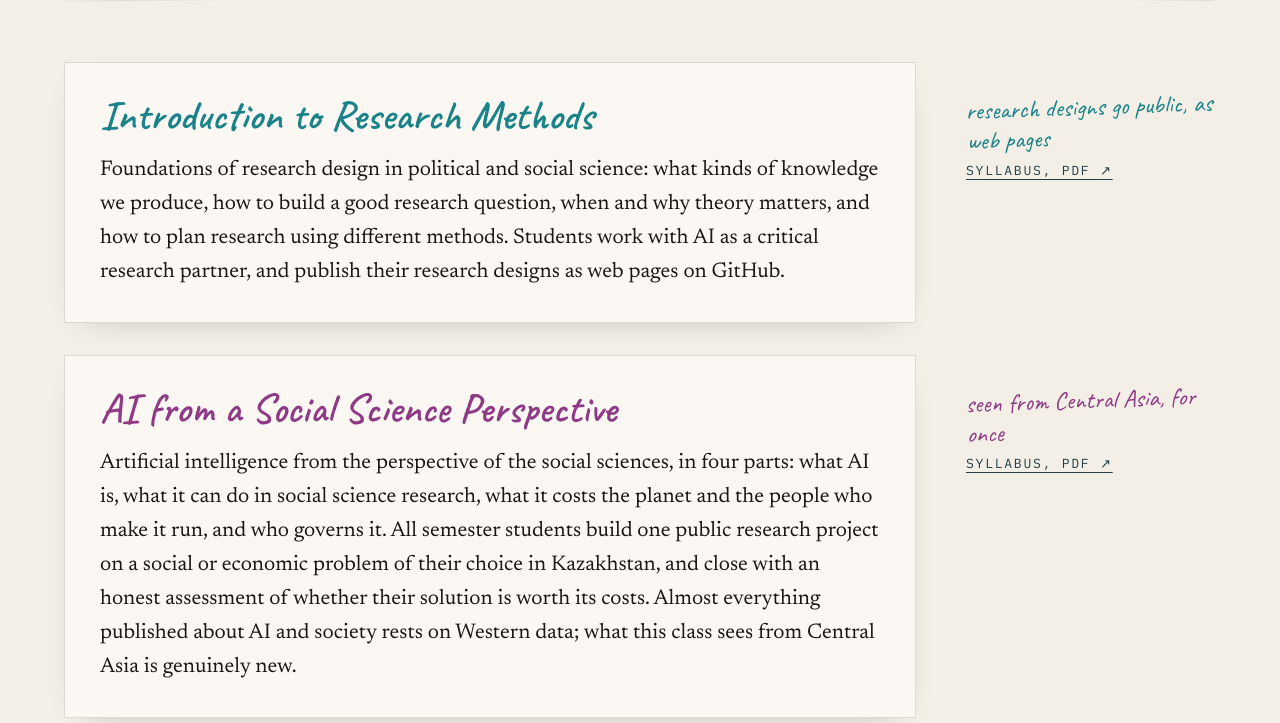
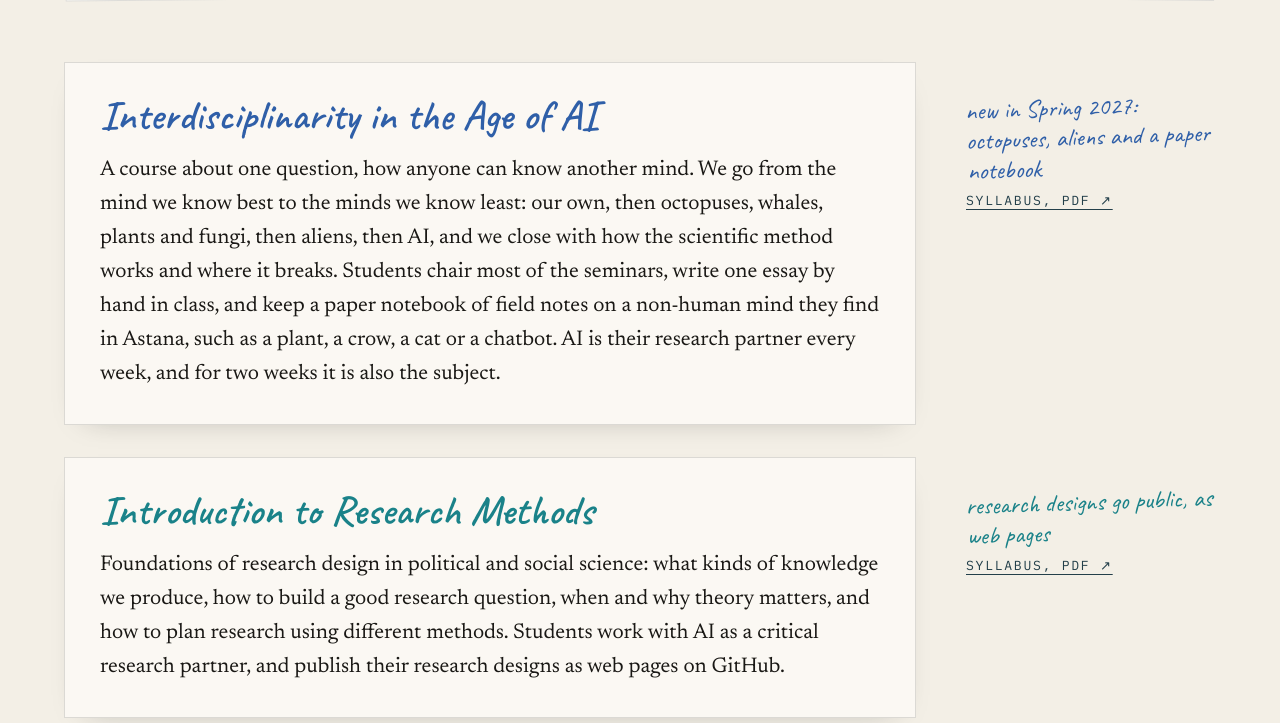
Before and after one commit to DoopsintheWind/DoopsintheWind.github.io, a plain HTML site: page index.html in a window 1280 px wide. Shown: the part 4777-5500 px from the top of the page. Drawn offline with Linux system fonts and the light colour scheme; no server answers; animation ran at ten frames a second.

Commit message:
Teaching: Interdisciplinarity in the Age of AI, new in Spring 2027, with its public syllabus
Co-Authored-By: Claude Fable 5.2 <noreply@anthropic.com>

```diff
--- a/index.html
+++ b/index.html
@@ -331,6 +331,17 @@
 
     <div style="display:flex;flex-wrap:wrap;gap:16px 40px;align-items:flex-start;margin-top:26px">
       <div style="flex:1 1 420px;min-width:0;background:rgba(251,249,244,.94);border:1px solid rgba(26,24,21,.14);padding:24px 28px 26px;box-shadow:0 8px 24px -18px rgba(26,24,21,.4)">
+        <h3 style="font-family:Caveat,cursive;font-weight:600;font-size:clamp(30px,2.6vw,38px);line-height:1.08;color:#2f5fa8">Interdisciplinarity in the Age of AI</h3>
+        <p style="margin-top:12px;max-width:66ch;font-size:17px;line-height:1.6;color:#1a1815;text-wrap:pretty">A course about one question, how anyone can know another mind. We go from the mind we know best to the minds we know least: our own, then octopuses, whales, plants and fungi, then aliens, then AI, and we close with how the scientific method works and where it breaks. Students chair most of the seminars, write one essay by hand in class, and keep a paper notebook of field notes on a non-human mind they find in Astana, such as a plant, a crow, a cat or a chatbot. AI is their research partner every week, and for two weeks it is also the subject.</p>
+      </div>
+      <div style="flex:0 1 200px;display:flex;flex-direction:column;gap:8px;align-items:flex-start;padding-top:24px">
+        <span style="font-family:Caveat,cursive;font-size:20px;line-height:1.2;color:#2f5fa8;transform:rotate(-2deg)">new in Spring 2027: octopuses, aliens and a paper notebook</span>
+        <a href="syllabus-interdisciplinarity-ai.pdf" style="font-family:'IBM Plex Mono',monospace;font-size:10.5px;letter-spacing:.13em;text-transform:uppercase;color:#233f4a">Syllabus, PDF &#8599;</a>
+      </div>
+    </div>
+
+    <div style="display:flex;flex-wrap:wrap;gap:16px 40px;align-items:flex-start;margin-top:26px">
+      <div style="flex:1 1 420px;min-width:0;background:rgba(251,249,244,.94);border:1px solid rgba(26,24,21,.14);padding:24px 28px 26px;box-shadow:0 8px 24px -18px rgba(26,24,21,.4)">
         <h3 style="font-family:Caveat,cursive;font-weight:600;font-size:clamp(30px,2.6vw,38px);line-height:1.08;color:#1a8289">Introduction to Research Methods</h3>
         <p style="margin-top:12px;max-width:66ch;font-size:17px;line-height:1.6;color:#1a1815;text-wrap:pretty">Foundations of research design in political and social science: what kinds of knowledge we produce, how to build a good research question, when and why theory matters, and how to plan research using different methods. Students work with AI as a critical research partner, and publish their research designs as web pages on GitHub.</p>
       </div>
```
Also changed, not shown: 1 other file.
